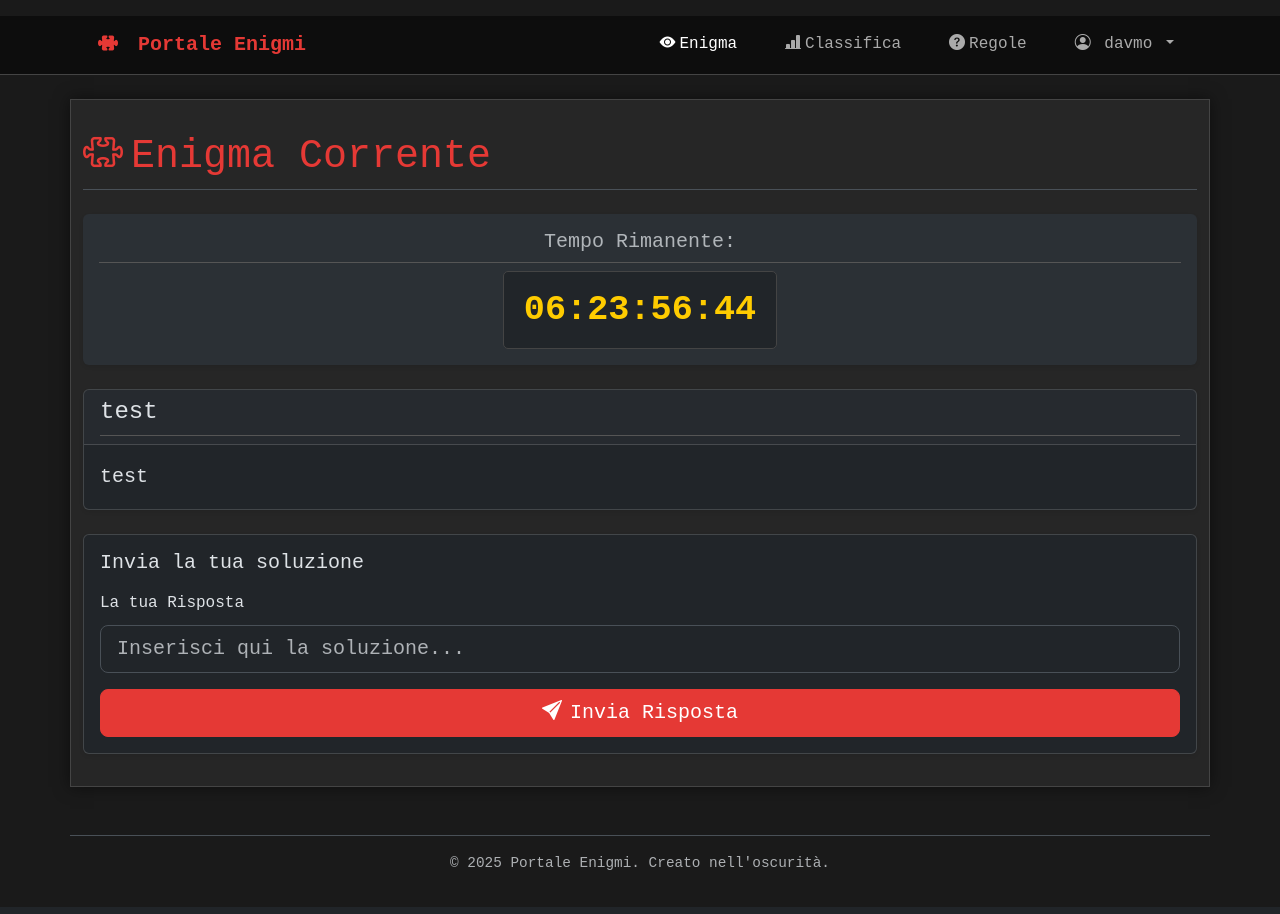
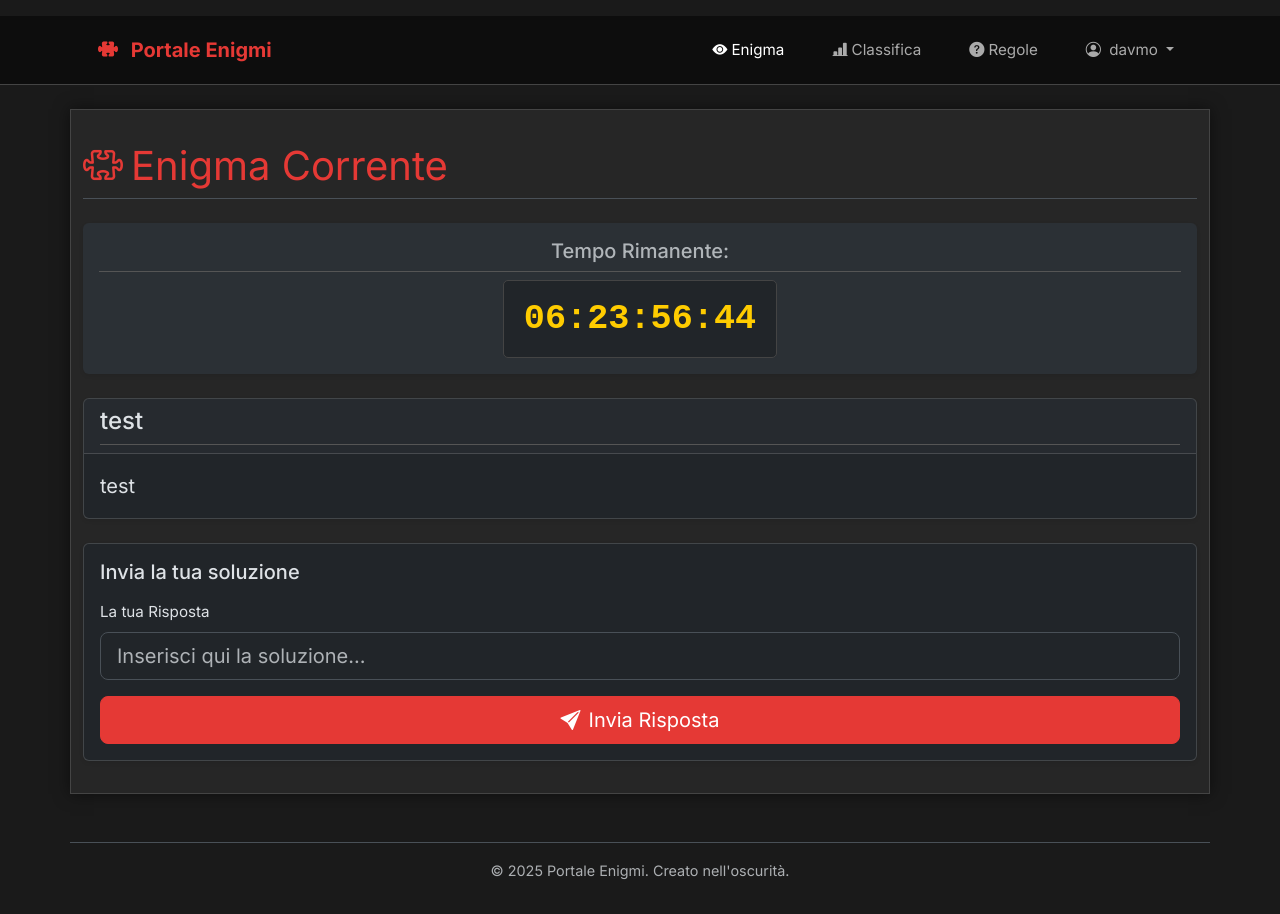
Before and after one commit to davidemoscatelli/progetto_enigmi, a Django app: page / in a window 1280 px wide. Run offline with Django 5.2, Linux system fonts and the light colour scheme; a user stored in the database is signed in; data comes from the database, SQL or seed files in the repository; both versions use the stored data as it was after the commit; data that the repository does not hold is empty.

Commit message:
cambio font

```diff
--- a/enigmas/templates/enigmas/base.html
+++ b/enigmas/templates/enigmas/base.html
@@ -6,65 +6,72 @@
   <meta name="viewport" content="width=device-width, initial-scale=1.0">
   <title>{% block title %}Portale Enigmi Oscuro{% endblock %}</title>
 
+  <link rel="preconnect" href="https://fonts.googleapis.com">
+  <link rel="preconnect" href="https://fonts.gstatic.com" crossorigin>
+  <link href="https://fonts.googleapis.com/css2?family=Inter:wght@400;500;700&display=swap" rel="stylesheet">
   <link href="https://cdn.jsdelivr.net/npm/bootstrap@5.3.3/dist/css/bootstrap.min.css" rel="stylesheet" integrity="sha384-QWTKZyjpPEjISv5WaRU9OFeRpok6YctnYmDr5pNlyT2bRjXh0JMhjY6hW+ALEwIH" crossorigin="anonymous">
 
   <link rel="stylesheet" href="{% static 'enigmas/css/style.css' %}">
 
-    {# Aggiunta per icone Bootstrap (Opzionale ma utile) #}
   <link rel="stylesheet" href="https://cdn.jsdelivr.net/npm/bootstrap-icons@1.11.3/font/bootstrap-icons.min.css">
 
   <style>
       /* Stili custom minimali o override */
       body {
-            background-color: #1a1a1a; /* Manteniamo uno sfondo molto scuro se preferito a quello di bs-dark */
+          /* --- MODIFICA FONT --- */
+          font-family: 'Inter', sans-serif;
+          background-color: #1a1a1a;
       }
-        /* Colore custom per il titolo principale se non usiamo navbar */
-        .main-title {
-             color: #e53935; /* Rosso scuro custom */
-             text-shadow: 2px 2px 4px #000;
-             margin-bottom: 1rem; /* Aggiungi spazio sotto */
+
+      /* Bootstrap usa variabili CSS, possiamo sovrascriverle */
+      :root[data-bs-theme="dark"] {
+        --bs-body-font-family: 'Inter', sans-serif;
+        --bs-body-font-size: 0.95rem; /* Leggermente più piccolo? */
+        --bs-body-line-height: 1.6;
+        /* Override colori se necessario */
+        --bs-danger-rgb: 229, 57, 53; /* Valori RGB per il tuo rosso #e53935 */
+        --bs-danger: #e53935;
+        --bs-danger-dark: #c62828; /* Calcola o scegli varianti */
+        --bs-danger-hover: #c62828; /* Esempio */
       }
-        .navbar-custom {
-             background-color: #0d0d0d !important; /* Override per navbar scurissima */
-             border-bottom: 1px solid #444;
-        }
-         /* Puoi aggiungere altri override qui */
-         .btn-danger { /* Override del rosso standard se vuoi il tuo specifico */
-             --bs-btn-bg: #e53935;
-             --bs-btn-border-color: #e53935;
-             --bs-btn-hover-bg: #c62828;
-             --bs-btn-hover-border-color: #b71c1c;
-             --bs-btn-active-bg: #b71c1c;
-             --bs-btn-active-border-color: #a01818;
-             /* Assicurati che il testo sia leggibile */
+      .btn-danger { /* Applica i colori definiti sopra */
+           --bs-btn-bg: var(--bs-danger);
+           --bs-btn-border-color: var(--bs-danger);
+           --bs-btn-hover-bg: var(--bs-danger-hover);
+           --bs-btn-hover-border-color: var(--bs-danger-dark);
+           /* ...altri stati */
            --bs-btn-color: #fff;
            --bs-btn-hover-color: #fff;
            --bs-btn-active-color: #fff;
        }
-         /* Stile custom per timer con font diverso? */
+
+
+      /* Colore custom per il titolo principale (ora nella navbar) */
+      .navbar-brand-custom {
+           color: #e53935 !important; /* Override colore navbar brand */
+           font-weight: 700; /* Più bold */
+           font-size: 1.4rem; /* Leggermente più grande */
+      }
+      .navbar-custom {
+           background-color: #0d0d0d !important;
+           border-bottom: 1px solid #444;
+           padding-top: 0.8rem; /* Aggiusta padding navbar se serve */
+           padding-bottom: 0.8rem;
+      }
+
       #countdown-timer {
-            font-family: 'Courier New', Courier, monospace; /* O un altro font d'impatto */
-            font-size: 2.2rem; /* Leggermente più piccolo? */
-            color: #ffcc00; /* Giallo/Oro */
-            background-color: #212529; /* Sfondo dark standard BS */
+          font-family: 'Courier New', Courier, monospace; /* Manteniamo un font tech per il timer? */
+          font-size: 2.2rem;
+          color: #ffcc00;
+          background-color: #212529;
           padding: 10px 20px;
           border-radius: 5px;
           display: inline-block;
-            min-width: 260px; /* Leggermente più largo */
+          min-width: 260px;
           border: 1px solid #444;
       }
 
-         /* Colori custom per messaggi */
-         .alert-custom-correct {
-            color: #2f6f2f;
-            background-color: #d1e7dd;
-            border-color: #badbcc;
-         }
-         .alert-custom-incorrect {
-            color: #842029;
-            background-color: #f8d7da;
-            border-color: #f5c2c7;
-         }
+      /* Qui aggiungeremo gli stili per l'effetto Glitch */
 
   </style>
 
```
Also changed, not shown: db.sqlite3. Lines whose indentation alone changed are shown as unchanged.
